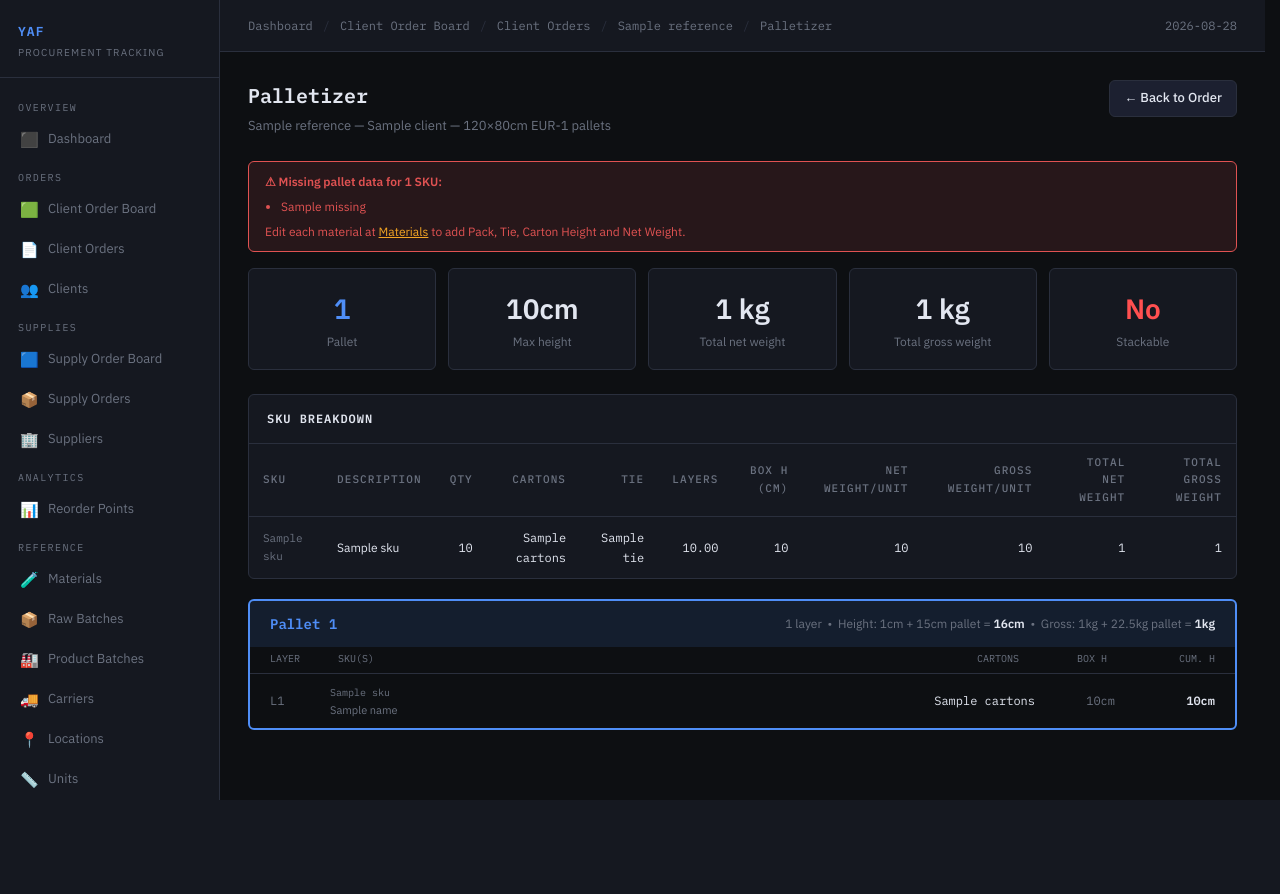
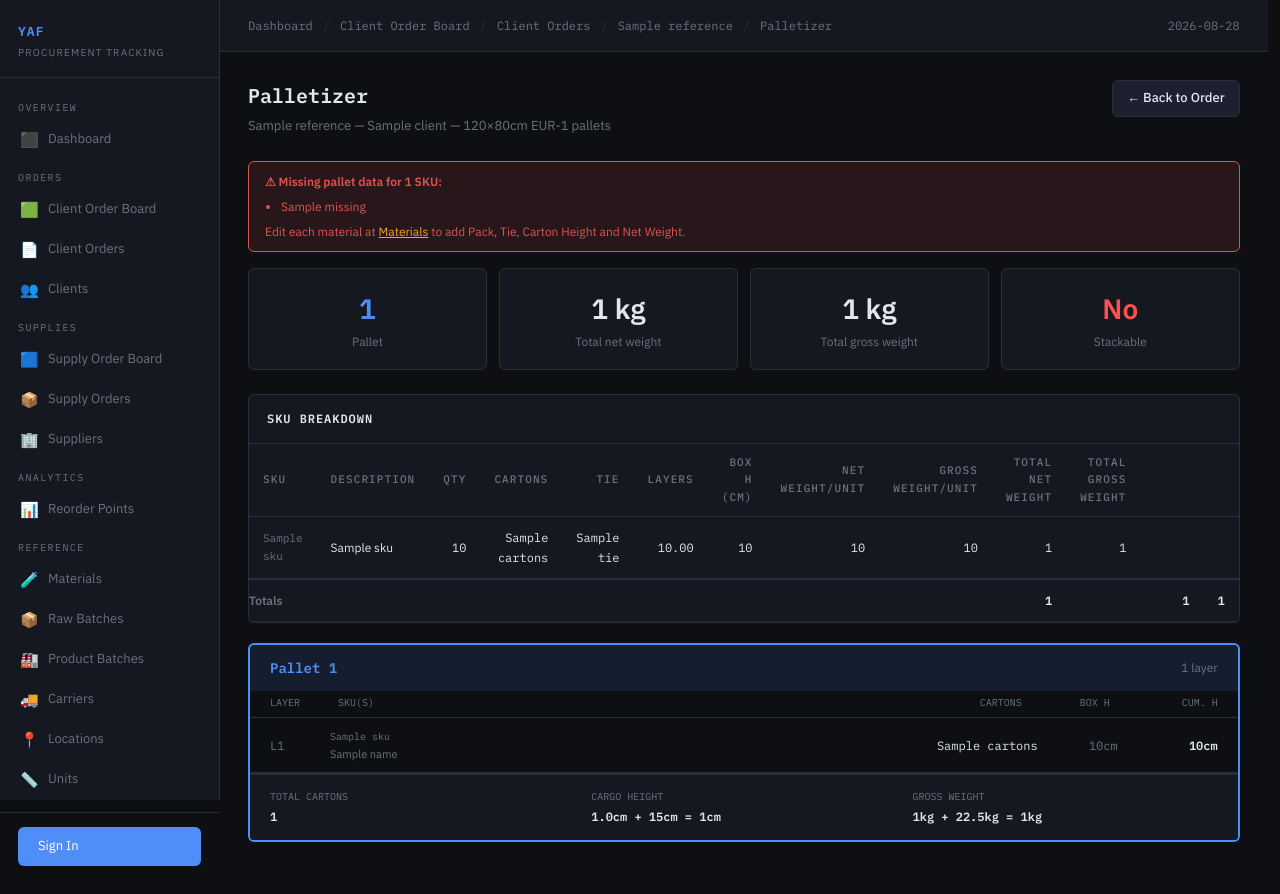
Before and after one commit to akprodromou/production_tracker, a Django app: template templates/sales_orders/palletizer.html in a window 1280 px wide. Before the commit the page ends 800 px from the top, so only its background shows below. Run offline with Django 5.2, Linux system fonts and the light colour scheme; the template is opened without the code that fills it: most values are stand-ins (such as "Sample title", 1, 10 or a date in 2020).

Commit message:
feat: palletizer v2 - footer totals, height fix, carton sum, corrected height limits

```diff
--- a/templates/sales_orders/palletizer.html
+++ b/templates/sales_orders/palletizer.html
@@ -57,10 +57,7 @@
     <div style="font-size:28px;font-weight:700;color:var(--accent)">{{ result.pallets|length }}</div>
     <div style="font-size:12px;color:var(--muted)">Pallet{{ result.pallets|length|pluralize }}</div>
   </div></div>
-  <div class="card"><div class="card-body" style="text-align:center">
-    <div style="font-size:28px;font-weight:700;color:var(--text)">{{ result.max_height }}cm</div>
-    <div style="font-size:12px;color:var(--muted)">Max height</div>
-  </div></div>
+
   <div class="card"><div class="card-body" style="text-align:center">
     <div style="font-size:28px;font-weight:700;color:var(--text)">{{ result.total_net }} kg</div>
     <div style="font-size:12px;color:var(--muted)">Total net weight</div>
@@ -109,6 +106,21 @@
         </tr>
         {% endfor %}
       </tbody>
+      <tfoot>
+        <tr style="border-top:2px solid var(--border);font-weight:600">
+          <td colspan="4" style="font-size:12px;color:var(--muted);padding:6px 0">Totals</td>
+          <td></td>
+          <td></td>
+          <td></td>
+          <td></td>
+          <td></td>
+          <td class="td-mono" style="text-align:right">{{ result.total_cartons }}</td>
+          <td></td>
+          <td></td>
+          <td class="td-mono" style="text-align:right">{{ result.total_net }}</td>
+          <td class="td-mono" style="text-align:right">{{ result.total_gross }}</td>
+        </tr>
+      </tfoot>
     </table>
   </div>
 </div>
@@ -118,13 +130,7 @@
 <div class="pallet-card">
   <div class="pallet-header">
     <span class="pallet-title">Pallet {{ pallet.number }}</span>
-    <span style="font-size:12px;color:var(--muted)">
-      {{ pallet.layers|length }} layer{{ pallet.layers|length|pluralize }}
-      &nbsp;&bull;&nbsp;
-      Height: {{ pallet.total_height }}cm + 15cm pallet = <strong style="color:var(--text)">{{ pallet.total_height|add:15 }}cm</strong>
-      &nbsp;&bull;&nbsp;
-      Gross: {{ pallet.total_gross }}kg + 22.5kg pallet = <strong style="color:var(--text)">{{ pallet.total_gross_with_pallet }}kg</strong>
-    </span>
+    <span style="font-size:12px;color:var(--muted)">{{ pallet.layers|length }} layer{{ pallet.layers|length|pluralize }}</span>
   </div>
   <div style="padding:4px 20px 6px;display:grid;grid-template-columns:60px 1fr 70px 80px 100px;gap:8px;font-size:10px;font-family:var(--mono);color:var(--muted);text-transform:uppercase;border-bottom:1px solid var(--border)">
     <span>Layer</span><span>SKU(s)</span><span style="text-align:right">Cartons</span><span style="text-align:right">Box H</span><span style="text-align:right">Cum. H</span>
@@ -148,6 +154,20 @@
     </div>
   </div>
   {% endfor %}
+  <div style="display:grid;grid-template-columns:1fr 1fr 1fr;gap:16px;padding:14px 20px;background:var(--surface);border-top:2px solid var(--border);font-size:12px">
+    <div>
+      <div style="color:var(--muted);font-size:10px;text-transform:uppercase;font-family:var(--mono);margin-bottom:2px">Total Cartons</div>
+      <div style="font-weight:600;font-family:var(--mono)">{{ pallet.total_cartons }}</div>
+    </div>
+    <div>
+      <div style="color:var(--muted);font-size:10px;text-transform:uppercase;font-family:var(--mono);margin-bottom:2px">Cargo Height</div>
+      <div style="font-weight:600;font-family:var(--mono)">{{ pallet.total_height|floatformat:1 }}cm + 15cm = {{ pallet.total_height_with_pallet }}cm</div>
+    </div>
+    <div>
+      <div style="color:var(--muted);font-size:10px;text-transform:uppercase;font-family:var(--mono);margin-bottom:2px">Gross Weight</div>
+      <div style="font-weight:600;font-family:var(--mono)">{{ pallet.total_gross }}kg + 22.5kg = {{ pallet.total_gross_with_pallet }}kg</div>
+    </div>
+  </div>
 </div>
 {% endfor %}
 
```
Also changed, not shown: inventory/palletizer.py (+16 -11 lines).
